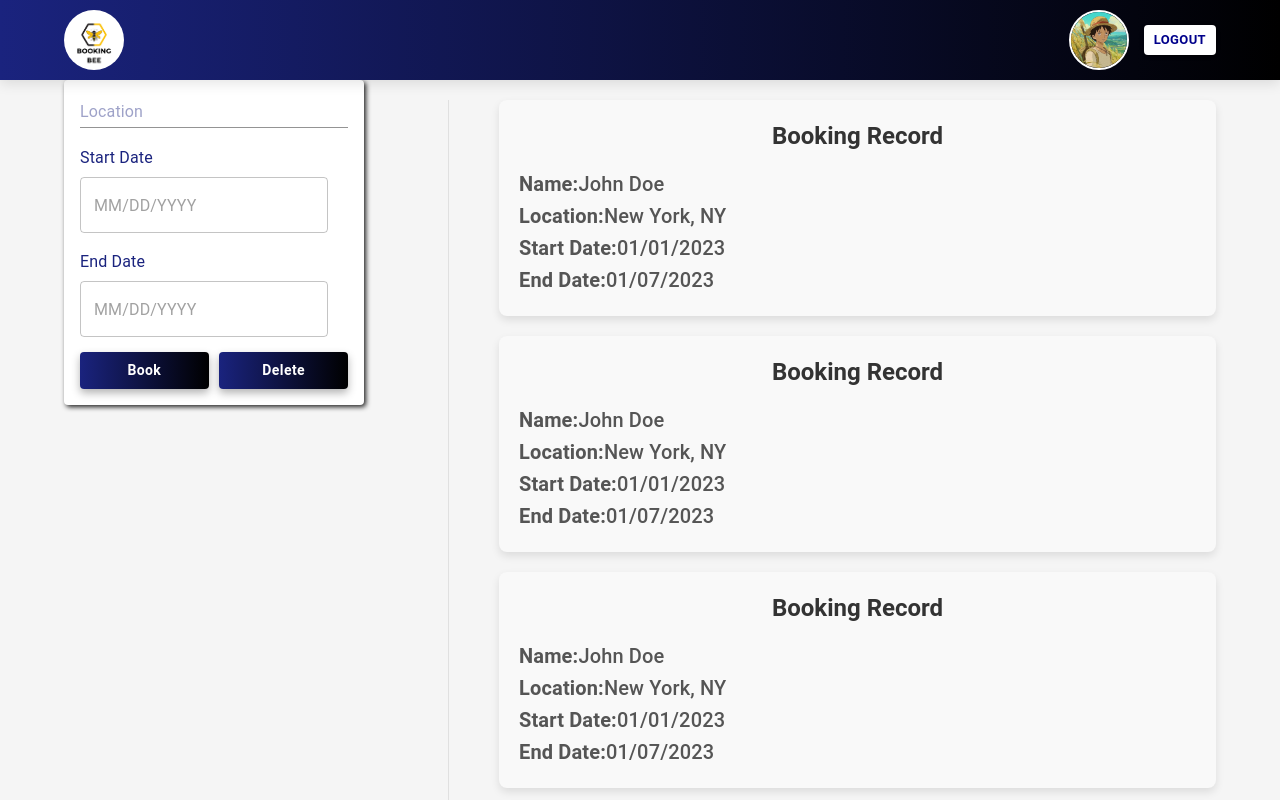
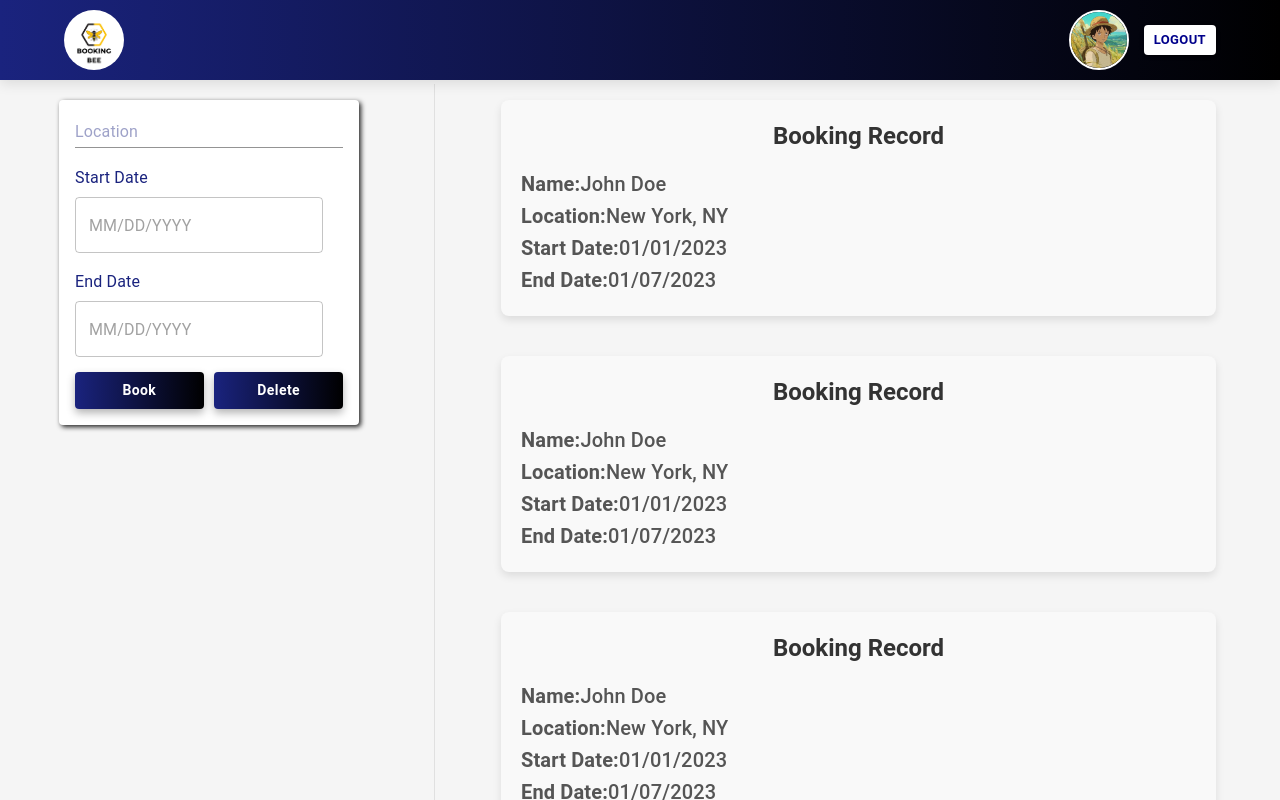
Before and after one commit to AlexandraSicoe/booking-system, a React (Vite) app: page / in a window 1280 px wide. Shown: the top 800 px of the page. Built offline with nearby package versions, Linux system fonts and the light colour scheme.

Commit message:
Finished design

```diff
--- a/src/Components/BookingRecord.jsx
+++ b/src/Components/BookingRecord.jsx
@@ -11,7 +11,7 @@ const BookingRecord = () => {
         display: "flex",
         flexDirection: "column",
         alignItems: { xs: "center", md: "start" },
-        marginLeft: { xs: "0px", lg: "50px" },
+        marginLeft: { xs: "0px", md: "30px", lg: "50px" },
       }}
     >
       <Typography
--- a/src/Components/Dashboard.jsx
+++ b/src/Components/Dashboard.jsx
@@ -4,13 +4,19 @@ import BookingRecord from "./BookingRecord";
 
 const Dashboard = () => {
   return (
-    <Container>
-      <Grid container sx={{ width: "100%" }}>
+    <Container
+      sx={{
+        paddingLeft: { xs: "12px", md: "19px" }, // Adjust padding for responsiveness
+      }}
+    >
+      <Grid container spacing={2}>
+        {" "}
         <Grid item xs={12} md={4}>
           <Box
             sx={{
               position: "sticky",
-              top: "80px",
+              top: "100px",
+              paddingRight: { xs: "0", md: "16px" }, // Adjust padding for better layout
             }}
           >
             <BookingCard />
@@ -23,14 +29,20 @@ const Dashboard = () => {
           sx={{
             display: "flex",
             flexDirection: "column",
-            gap: "20px", // add space between items
-            marginTop: "20px",
-            borderLeft: { xs: "0px", md: "1px solid #e0e0e0" },
+            gap: "20px",
+            marginTop: { md: "0px", md: "20px" },
+            paddingTop: { xs: "20px", md: "0" }, // Adjust top padding for consistency
+            borderLeft: { xs: "0px", lg: "1px solid #e0e0e0" },
+            paddingLeft: { xs: "0", lg: "16px" }, // Add padding left to align with border
           }}
         >
           {Array.from({ length: 12 }).map((booking, index) => (
-            <Box key={index}>
-              {" "}
+            <Box
+              key={index}
+              sx={{
+                paddingBottom: "20px", // Add padding bottom for consistency between items
+              }}
+            >
               <BookingRecord />
             </Box>
           ))}
```
